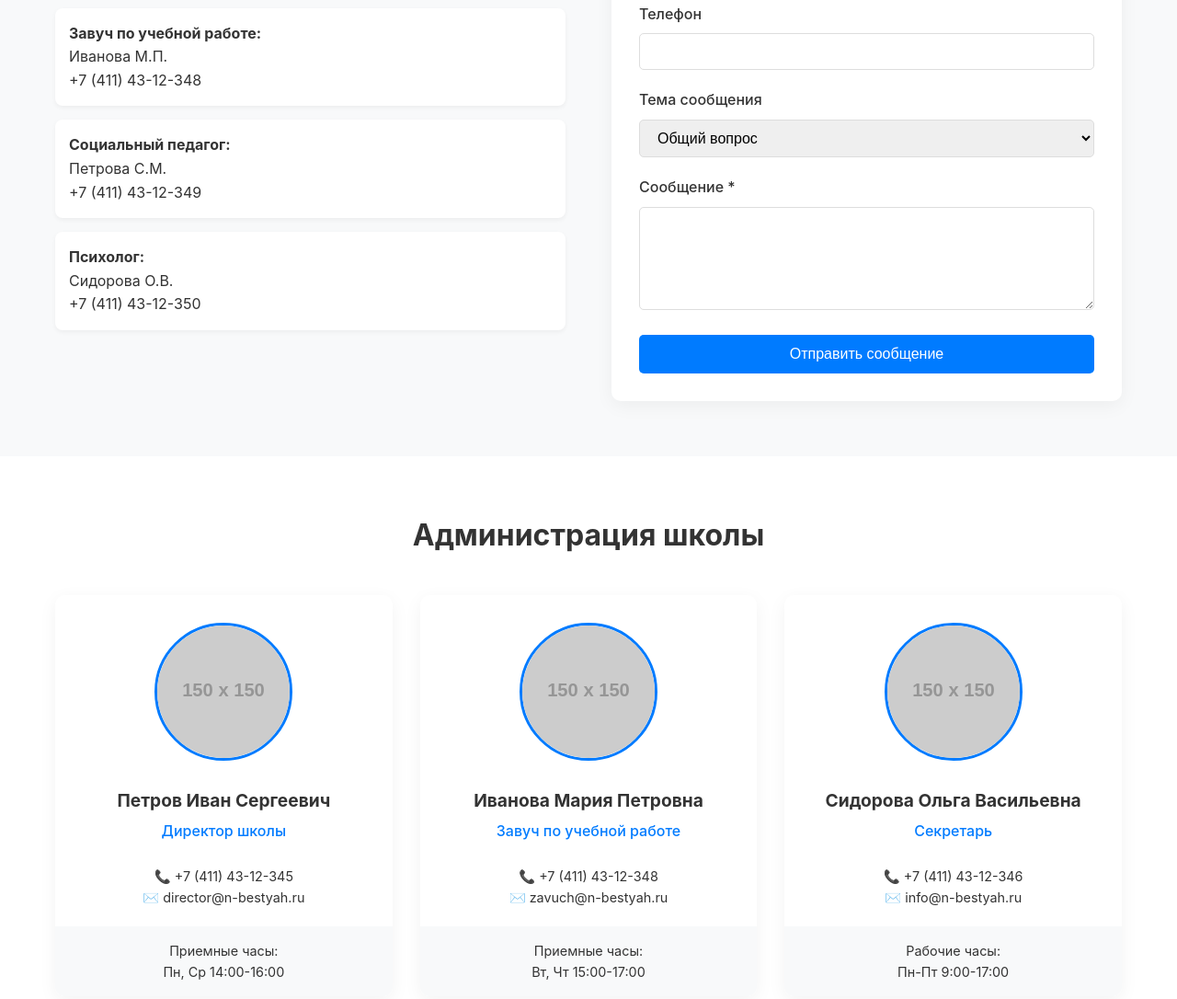
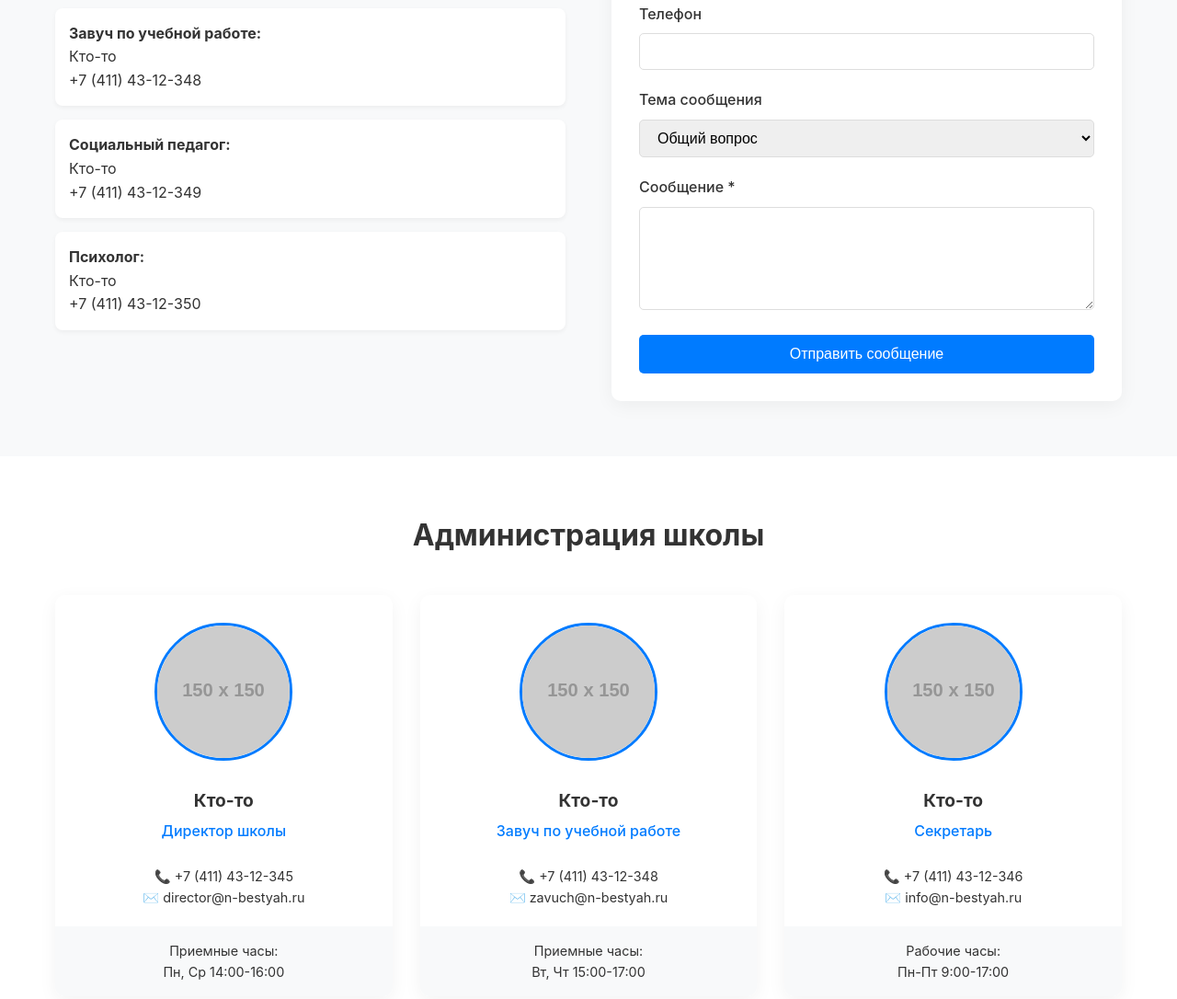
Before and after one commit to staslarionov503-byte/18, a plain HTML site: page contacts.html in a window 1280 px wide. Shown: the part 2013-3099 px from the top of the page at 92% size. Drawn offline with Linux system fonts and the light colour scheme; placeholder pictures from the web are drawn by us.

Commit message:
Update contacts.html

```diff
--- a/contacts.html
+++ b/contacts.html
@@ -611,17 +611,17 @@
                         <h3>Дополнительные контакты</h3>
                         <div class="contact-item">
                             <strong>Завуч по учебной работе:</strong><br>
-                            Иванова М.П.<br>
+                            Кто-то<br>
                             +7 (411) 43-12-348
                         </div>
                         <div class="contact-item">
                             <strong>Социальный педагог:</strong><br>
-                            Петрова С.М.<br>
+                           Кто-то<br>
                             +7 (411) 43-12-349
                         </div>
                         <div class="contact-item">
                             <strong>Психолог:</strong><br>
-                            Сидорова О.В.<br>
+                           Кто-то<br>
                             +7 (411) 43-12-350
                         </div>
                     </div>
@@ -673,7 +673,7 @@
             <div class="administration-grid">
                 <div class="admin-card">
                     <img src="images/director.jpg" alt="Директор школы" class="admin-img" onerror="this.src='https://via.placeholder.com/150x150?text=Директор'">
-                    <h3>Петров Иван Сергеевич</h3>
+                    <h3>Кто-то</h3>
                     <p class="admin-position">Директор школы</p>
                     <p class="admin-contacts">📞 +7 (411) 43-12-345<br>✉️ director@n-bestyah.ru</p>
                     <p class="admin-hours">Приемные часы:<br>Пн, Ср 14:00-16:00</p>
@@ -681,7 +681,7 @@
 
                 <div class="admin-card">
                     <img src="images/zavuch.jpg" alt="Завуч" class="admin-img" onerror="this.src='https://via.placeholder.com/150x150?text=Завуч'">
-                    <h3>Иванова Мария Петровна</h3>
+                    <h3>Кто-то</h3>
                     <p class="admin-position">Завуч по учебной работе</p>
                     <p class="admin-contacts">📞 +7 (411) 43-12-348<br>✉️ zavuch@n-bestyah.ru</p>
                     <p class="admin-hours">Приемные часы:<br>Вт, Чт 15:00-17:00</p>
@@ -689,7 +689,7 @@
 
                 <div class="admin-card">
                     <img src="images/secretary.jpg" alt="Секретарь" class="admin-img" onerror="this.src='https://via.placeholder.com/150x150?text=Секретарь'">
-                    <h3>Сидорова Ольга Васильевна</h3>
+                    <h3>Кто-то</h3>
                     <p class="admin-position">Секретарь</p>
                     <p class="admin-contacts">📞 +7 (411) 43-12-346<br>✉️ info@n-bestyah.ru</p>
                     <p class="admin-hours">Рабочие часы:<br>Пн-Пт 9:00-17:00</p>
@@ -725,7 +725,7 @@
                 </div>
             </div>
             <div class="footer-bottom">
-                <p>&copy; 2025 Нижне-Бестяхская СОШ им. М.Е. Попова. Все права защищены.</p>
+                <p>&copy; 2026 Нижне-Бестяхская СОШ им. М.Е. Попова. Все права защищены.</p>
             </div>
         </div>
     </footer>
```
